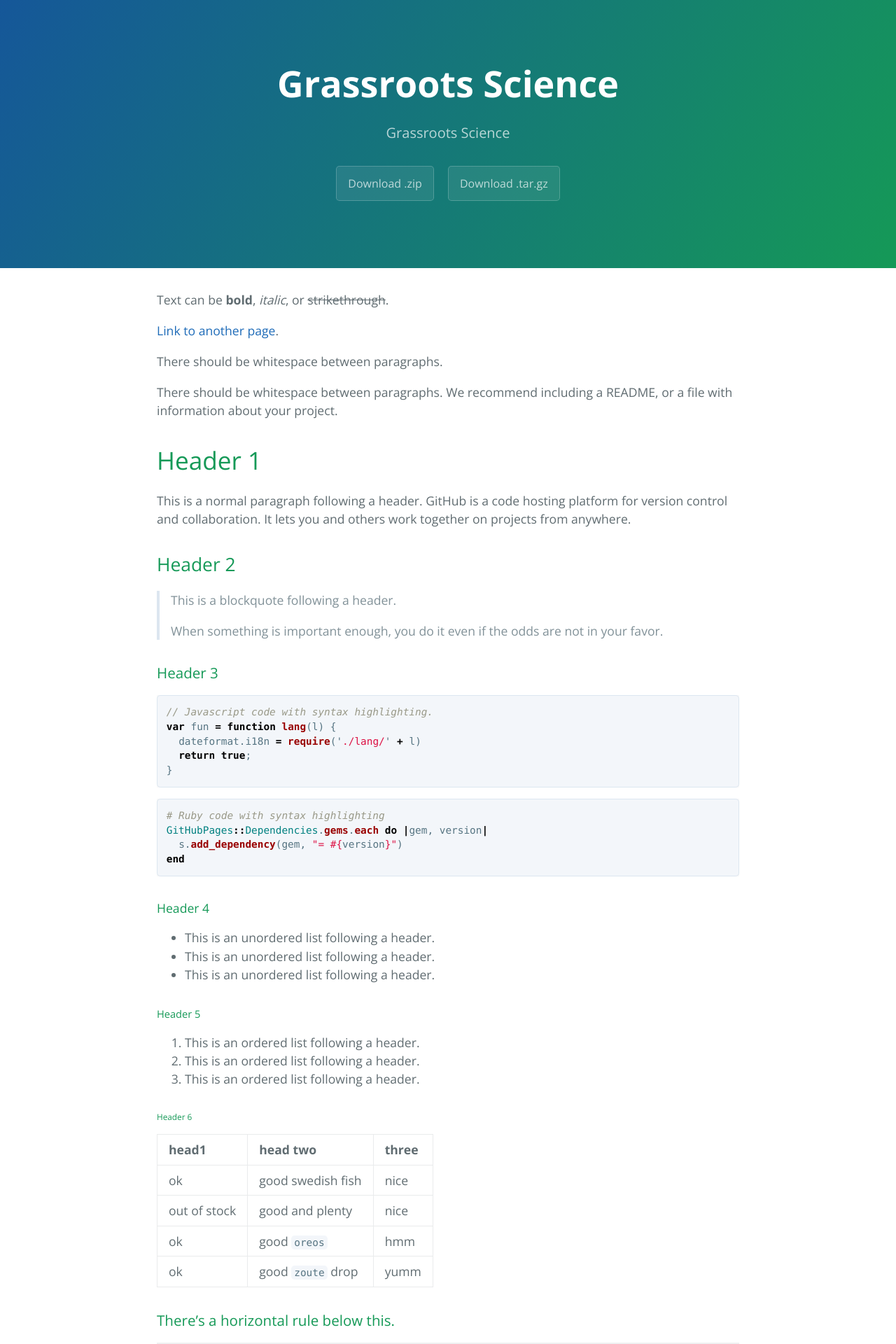
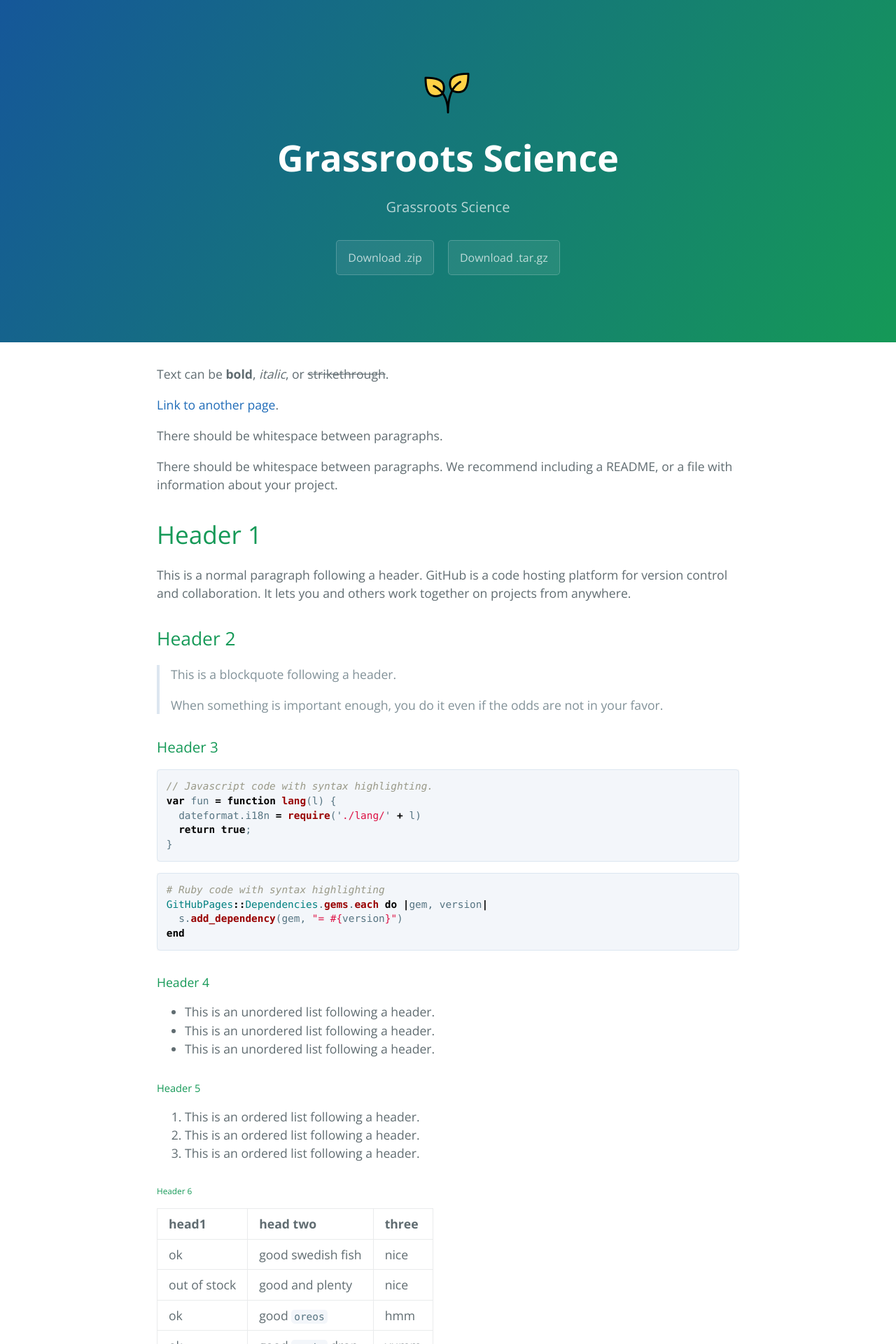
Before and after one commit to grassroots-science/grassroots-science.github.io, a Jekyll site: the page built from index.md, in a window 1280 px wide. Shown: the top 1920 px of the page at 70% size. Built offline with Jekyll 4.4.1, drawn with Linux system fonts in a browser that asks for light colours.

Commit message:
Update default.html

```diff
--- a/_layouts/default.html
+++ b/_layouts/default.html
@@ -16,6 +16,7 @@
     <a id="skip-to-content" href="#content">Skip to the content.</a>
 
     <header class="page-header" role="banner">
+      <img src="/assets/images/logo_transparent.png" width="100px"/>
       <h1 class="project-name">{{ page.title | default: site.title | default: site.github.repository_name }}</h1>
       <h2 class="project-tagline">{{ page.description | default: site.description | default: site.github.project_tagline }}</h2>
       {% if site.github.is_project_page %}
```
